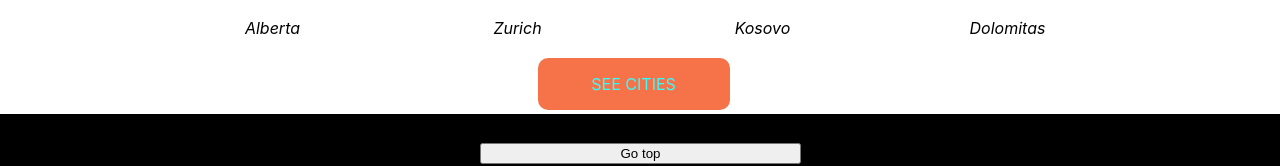
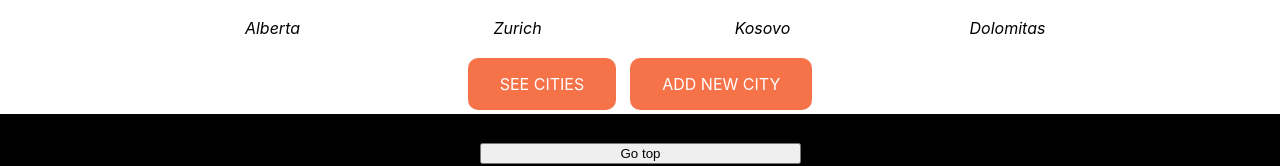
Before and after one commit to NanoBibiani/mytinerary-Bibiani-Peracchio, a React (Create React App) app in the folder sprint-1/: page /cities in a window 1280 px wide. Shown: the part 486-652 px from the top of the page. Built offline with nearby package versions, Linux system fonts and the light colour scheme.

Commit message:
created component new cities and yours routes

```diff
--- /dev/null
+++ b/sprint-1/src/componentes/NewCities.js
@@ -0,0 +1,8 @@
+
+export default function NewCities(){
+    return(
+        <>
+        <h1>form</h1>
+        </>
+    )
+}
--- a/sprint-1/src/componentes/UnderConstruction.js
+++ b/sprint-1/src/componentes/UnderConstruction.js
@@ -1,13 +1,16 @@
 import CallToAction from "./CallToAction"
-
+import "../styles/under.css"
 export default function UnderConstruction(){
 
     return(
 
-    <>
-    <CallToAction linkTo='#' TextButon='404' Clases ="button"/>
-    <h4 className="underText">not found  or under contruction page</h4>
-    <CallToAction linkTo='/' TextButon='Go-back home' Clases ="button"/>
-    </>
+
+    <div className="underConst">
+        <CallToAction linkTo='#' TextButon='404' Clases ="button"/>
+        <h4 className="underText">not found  or under contruction page</h4>
+        <CallToAction linkTo='/' TextButon='Go-back home' Clases ="button"/>
+
+    </div>
+
     )
 }
--- a/sprint-1/src/pages/App.js
+++ b/sprint-1/src/pages/App.js
@@ -1,9 +1,9 @@
-import Footer from '../componentes/Footer';
+
 import Welcome from '../componentes/Welcome';
-import Header from '../componentes/Header';
+
 import SitioWebLayout from '../layouts/SitioWebLayout';
 import HomePage from './HomePage';
-import EventCarousel from '../componentes/EventCarousel'
+
 import Cities from './Cities';
 import '../styles/footer.css'
 import '../styles/welcome.css'
@@ -12,6 +12,7 @@ import '../styles/carousel.css'
 import {BrowserRouter, Routes , Route} from 'react-router-dom'
 import UnderConstruction from '../componentes/UnderConstruction';
 import ShowCities from '../componentes/ShowCities';
+import NewCities from '../componentes/NewCities';
 
 function App() {
   return (
@@ -28,6 +29,7 @@ function App() {
               <Route path='/welcome' element={<Welcome/>}/>
               <Route path='/cities' element={<Cities/>}/>
               <Route path='/showcities' element={<ShowCities/>}/>
+              <Route path='/newcities' element={<NewCities/>}/>
               <Route path='/*' element={<UnderConstruction/>}/>
 
 
--- a/sprint-1/src/pages/Cities.js
+++ b/sprint-1/src/pages/Cities.js
@@ -19,7 +19,10 @@ export default function Cities () {
       <>
 
                 <EventCarousel />
+                <div className='citiesButons'>
                 <CallToAction linkTo="/showcities" TextButon='See Cities' Clases ="button" ides='buttonShow'/>
+                <CallToAction linkTo="/newcities" TextButon='Add new city' Clases ="button" ides='buttonShow'/>
+                </div>
 
         </>
     )
--- a/sprint-1/src/styles/carousel.css
+++ b/sprint-1/src/styles/carousel.css
@@ -43,12 +43,12 @@ height: 180px;
 
 
         /* button para mostrar ciudades*/
-        #buttonShow{
-            align-self: center;
-            margin-left: 42%;
-            color:aqua;
-            width :10%;
-           float: inherit;
 
+        .citiesButons{
+
+            justify-content: center;
+
+           display: flex;
+           gap: 10px;
 
         }
--- /dev/null
+++ b/sprint-1/src/styles/under.css
@@ -0,0 +1,8 @@
+.underConst{
+    background-color: rgb(128, 164, 173);
+    min-height: 20rem;
+    display: flex;
+    flex-direction: column;
+    justify-content: center;
+    align-items: center;
+}
```
